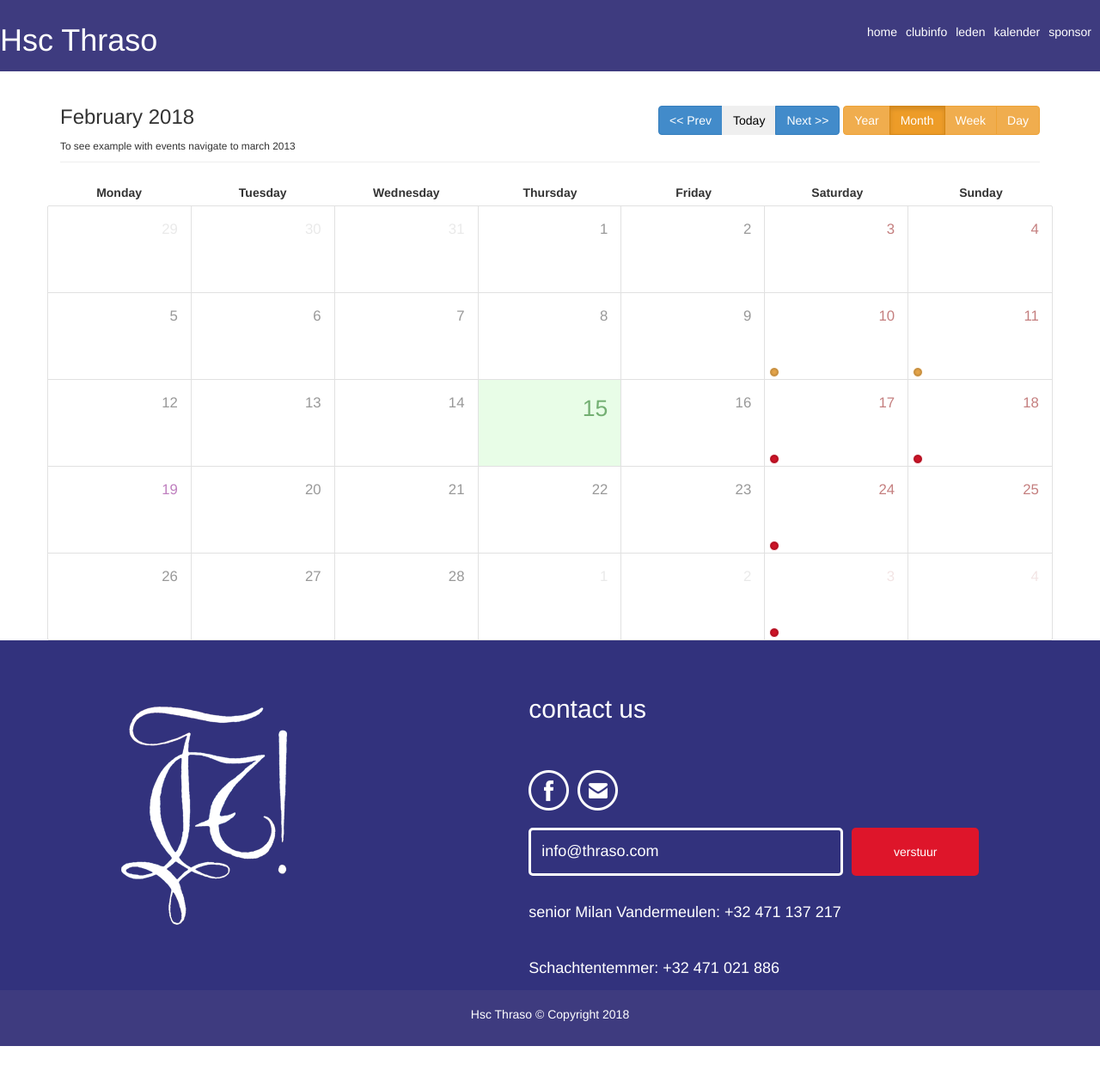
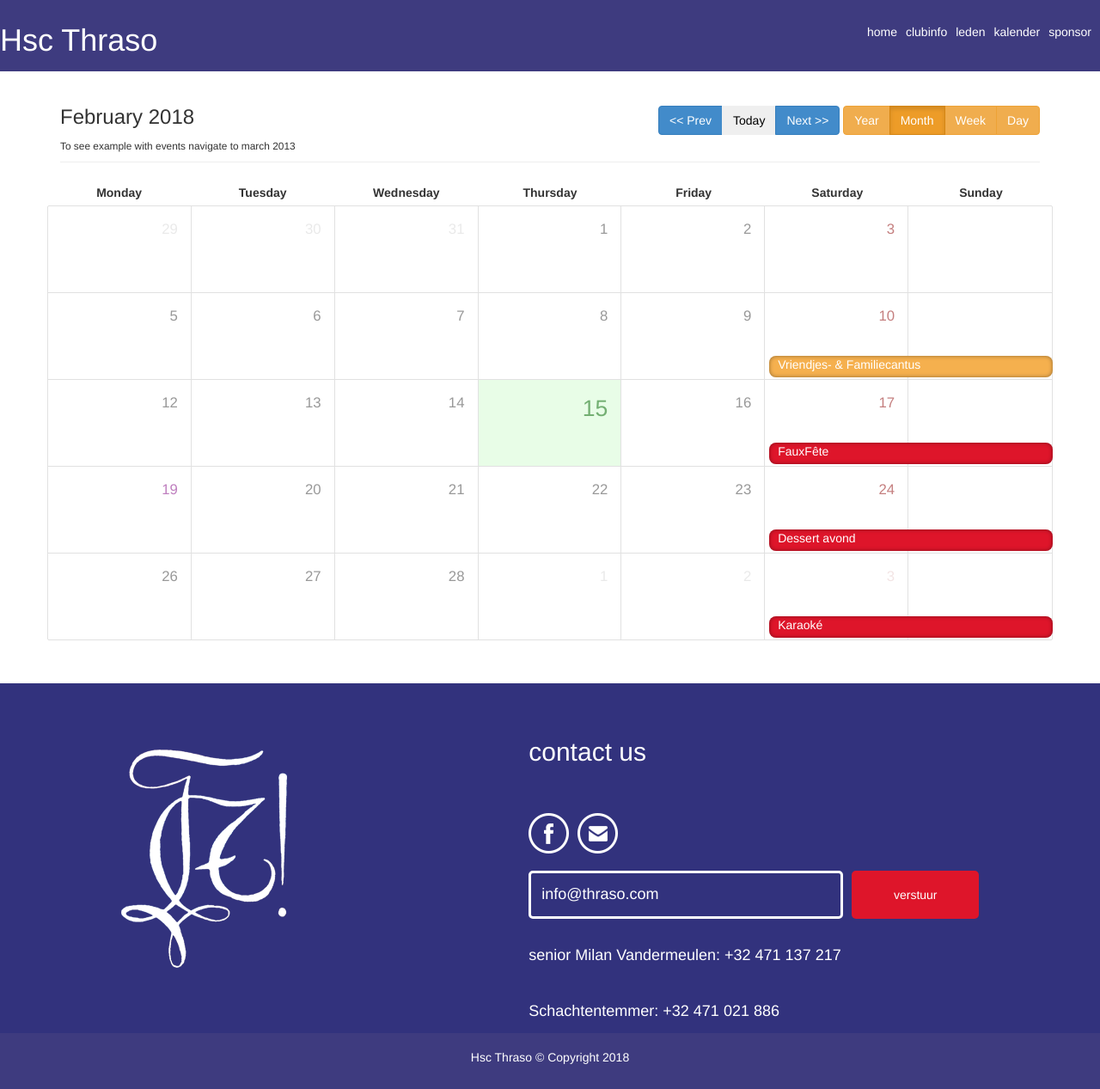
Before and after one commit to JessyVandoorn/website_Thraso, a PHP site: page /kalender.html in a window 1280 px wide. Shown: the whole page at 86% size. Before the commit the page ends 1217 px from the top, so only its background shows below. Run offline with PHP 8.4, Linux system fonts and the light colour scheme; some libraries are stand-ins or nearby versions.

Commit message:
#1 event titles visible

```diff
--- a/src/css/calendar.css
+++ b/src/css/calendar.css
@@ -334,12 +334,33 @@
 .event-important {
   background-color: #ad2121;
 }
+
 .event-info {
   background-color: #de152a;
+  width: 33rem;
+  height: 2.5rem;
+  color: white;
+  border: none;
 }
+
+.event-info::after {
+  content: attr(data-original-title);
+  padding: 1rem;
+}
+
 .event-warning {
   background-color: #f5b04e;
+  width: 33rem;
+  height: 2.5rem;
+  color: white;
+  border: none;
 }
+
+.event-warning::after {
+  content: attr(data-original-title);
+  padding: 1rem;
+}
+
 .event-inverse {
   background-color: #1b1b1b;
 }
@@ -513,3 +534,7 @@ a.cal-event-week {
 .badge-important {
   background-color: #b94a48;
 }
+
+.cal-cell[data-cal-row="-day7"] {
+  display: none;
+}
--- a/src/css/style.css
+++ b/src/css/style.css
@@ -1,3 +1,5 @@
+@import 'reset';
+
 html {
   box-sizing: border-box;
   height: 100%;
@@ -10,12 +12,16 @@ html {
 
 body {
   font-family: 'Helvetica neue', Helvetica, Arial, sans-serif;
-  overflow: scroll;
+}
+
+body::-webkit-scrollbar {
+  display: none;
 }
 
 .wf-active .h1 {
   font-family: 'Open Sans';
   font-weight: 700;
+  text-decoration: none;
 }
 
 .wf-active .imageDisplayNumber {
@@ -37,6 +43,7 @@ body {
 
 .h1 {
   font-size: 3rem;
+  text-decoration: none;
 }
 
 .whiteText {
@@ -97,6 +104,10 @@ body {
 
 .marginNumbers {
   margin-bottom: 2.4rem;
+}
+
+.itemNav:hover {
+  color: #db1b31;
 }
 
 .h2 {
@@ -318,3 +329,7 @@ body {
 .facebook {
   margin-right: 1rem;
 }
+
+.calendar {
+  margin-bottom: 5rem;
+}
--- a/src/kalender.html
+++ b/src/kalender.html
@@ -27,8 +27,8 @@
 </head>
 
 <body>
-  <header class="lighterBlue">
-    <h1 class="h1 whiteText">Hsc Thraso</h1>
+  <div class="lighterBlue">
+    <h1><a href="index.html" class="h1 whiteText">Hsc Thraso</a></h1>
     <nav>
       <ul class="navigatie whiteText">
         <li><a href="index.html" class="itemNav whiteText">home</a></li>
@@ -38,6 +38,7 @@
         <li><a href="" class="itemNav whiteText">sponsor</a></li>
       </ul>
     </nav>
+  </div>
   </header>
   <main class="container">
     <div class="page-header">
@@ -62,7 +63,7 @@
 
     <div class="row">
       <div class="span9">
-        <div id="calendar"></div>
+        <div id="calendar" class="calendar"></div>
       </div>
         </main>
 
@@ -92,14 +93,5 @@
   <script type="text/javascript" src="js/language/nl-NL.js"></script>
   <script type="text/javascript" src="js/calendar.js"></script>
 	<script type="text/javascript" src="js/app.js"></script>
-
-	<!-- <script type="text/javascript">
-		var disqus_shortname = 'bootstrapcalendar'; // required: replace example with your forum shortname
-		(function() {
-			var dsq = document.createElement('script'); dsq.type = 'text/javascript'; dsq.async = true;
-			dsq.src = '//' + disqus_shortname + '.disqus.com/embed.js';
-			(document.getElementsByTagName('head')[0] || document.getElementsByTagName('body')[0]).appendChild(dsq);
-		})();
-	</script> -->
 </body>
 </html>
```
Also changed, not shown: src/index.html (+7 -9 lines), src/js/script.js (+49 -2 lines).
